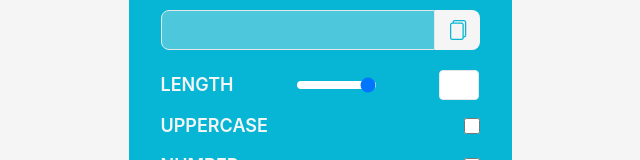
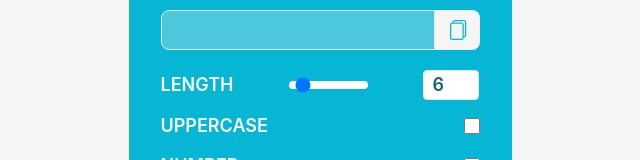
Before and after one commit to KarineBrandelli/password-generator, a React (Vite) app: page / in a window 1280 px wide. Shown: the part 273-433 px from the top of the page, without its empty margins (320-960 px from the left). Built offline with nearby package versions, Linux system fonts and the light colour scheme.

Commit message:
build: add function to range and number input

```diff
--- a/src/component/Card.tsx
+++ b/src/component/Card.tsx
@@ -1,4 +1,8 @@
+import { useState } from 'react'
+
 export const Card = () => {
+  const [passLength, setPassLength] = useState<number | string>(6);
+
   return (
     <div className="bg-cyan-500 max-w-sm rounded-lg p-6 sm:p-8 text-center mx-4">
       <h1 className="mb-5 text-xl sm:text-2xl font-bold"> PASSWORD GENERATOR </h1>
@@ -33,15 +37,18 @@ export const Card = () => {
             className="h-2 w-1/4 appearance-none rounded"
             min={4}
             max={25}
-          />
+            value={passLength}
+            onChange={(e) => setPassLength(parseInt(e.target.value))}  />
 
           <input
             type="number"
-            className="w-8 sm:w-10 rounded border"
+            className="w-14 pl-2 rounded border text-cyan-800"
             aria-labelledby="password-length"
             min={4}
             max={25}
-          />
+            value={passLength}
+            onChange={(e) =>
+              setPassLength(e.target.value === "" ? "" : parseInt(e.target.value))} />
         </div>
 
         <div className="flex items-center justify-between mb-3">
```
